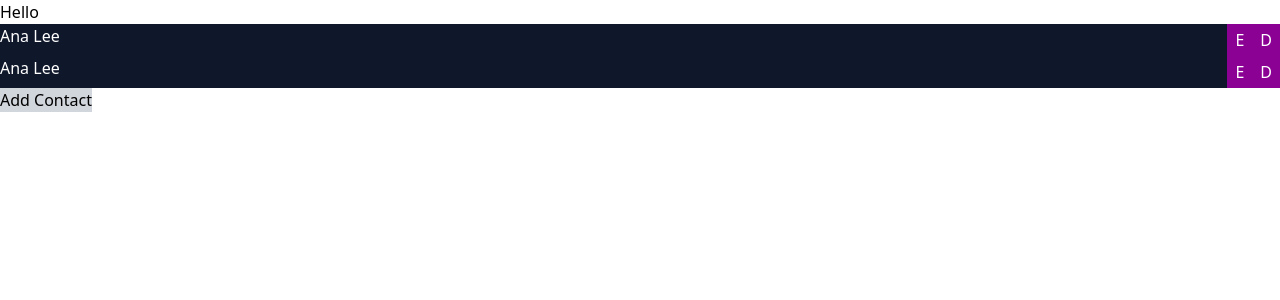
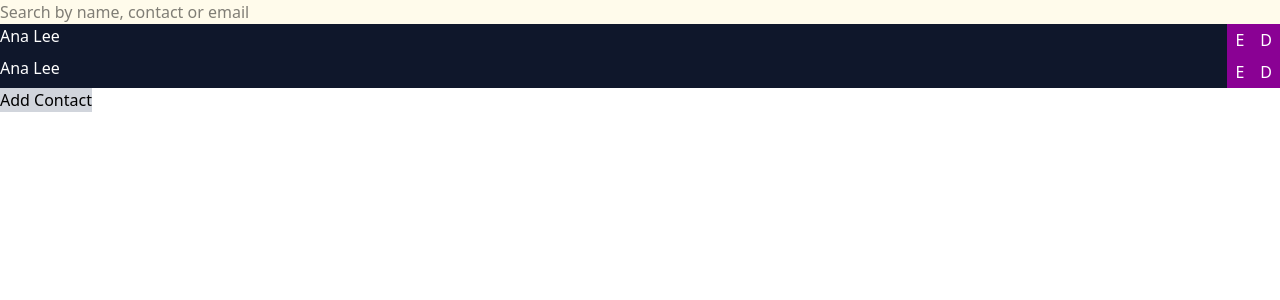
Before and after one commit to Sanskar801/contact-directory, a React app in the folder frontend/: page / in a window 1280 px wide. Shown: the top 300 px of the page. Built offline with nearby package versions, Linux system fonts and the light colour scheme; the HTML template or start-up script is replaced by a standard one.

Commit message:
Search bar to screen

```diff
--- a/frontend/src/App.tsx
+++ b/frontend/src/App.tsx
@@ -1,13 +1,14 @@
 import { useState } from "react";
 import ContactList from "./components/ContactList";
 import ContactForm from "./components/ContactForm";
+import SearchContact from "./components/SearchContact";
 
 
 export default function App() {
   const [isContactFormOpen, setIsContactFormOpen] = useState(false);
   return (
     <div className="w-screen flex flex-col justify-between relative">
-      Hello
+      <SearchContact />
       <ContactList />
       <button
         className="bg-gray-300 w-fit"
```
